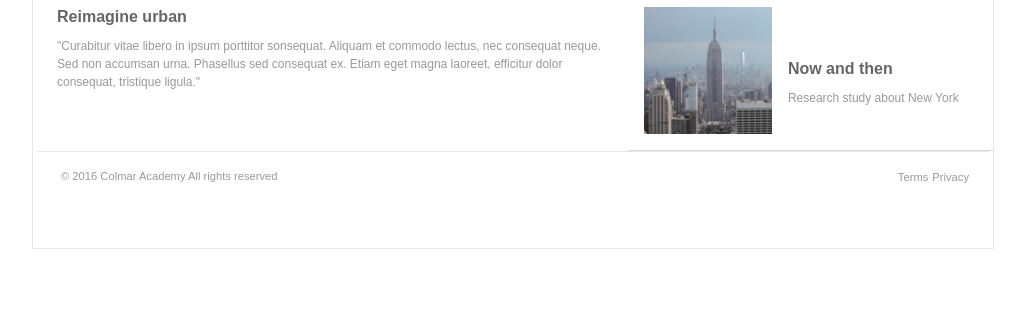
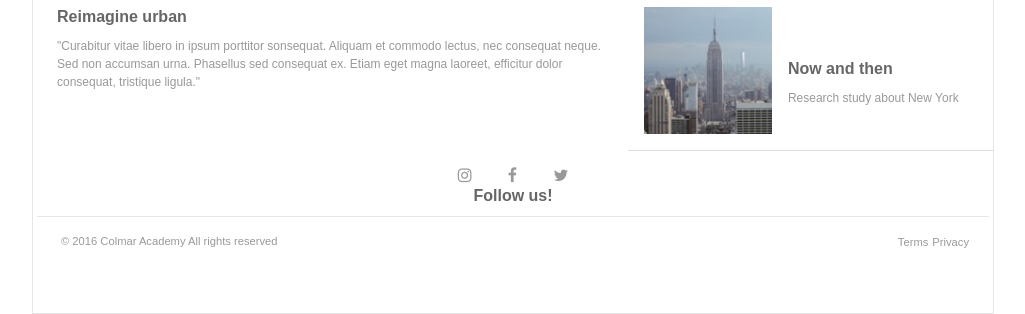
Before and after one commit to glennrosenberg/ColmarAcademy, a plain HTML site: page index.html in a window 1280 px wide. Shown: the part 2073-2387 px from the top of the page, without its empty margins (127-1152 px from the left). Before the commit the page ends 2322 px from the top, so only its background shows below. Drawn offline with Linux system fonts and the light colour scheme.

Commit message:
add social media icons and links to social.html construction page

```diff
--- a/index.html
+++ b/index.html
@@ -8,6 +8,7 @@
   <link rel="stylesheet" href="./resources/css/reset.css" type="text/css" />
   <link rel="stylesheet" href="./resources/css/style.css" type="text/css" />
   <link rel="stylesheet" href="./resources/css/site480.css" type="text/css" />
+  <link rel="stylesheet" type="text/css" href="https://maxcdn.bootstrapcdn.com/font-awesome/4.7.0/css/font-awesome.css">
 </head>
 <body>
   <div class="main">
@@ -192,6 +193,14 @@
           </div>  <!-- narrow -->
         </div>  <!-- thesiscollection -->
       </div>  <!-- thesis -->
+      <div class="social">
+        <div class="sociallinks">
+          <a href="./site/social.html"><i class="fa fa-instagram"></i></a>
+          <a href="./site/social.html"><i class="fa fa-facebook"></i></a>
+          <a href="./site/social.html"><i class="fa fa-twitter"></i></a>
+        </div>
+        <h3>Follow us!</h3>
+      </div>
       <footer>
         <div class="copyright">
           <p>&copy 2016 Colmar Academy All rights reserved</p>
@@ -203,7 +212,7 @@
           </ul>
         </div>  <!-- disclosure -->
       </footer>
-    </div>  <!-- site site960 -->
+    </div>  <!-- site -->
   </div>  <!-- main -->
 </body>
 </html>
--- a/resources/css/style.css
+++ b/resources/css/style.css
@@ -266,6 +266,24 @@ nav a {
   padding: 1.5rem 0 0.5rem 0;
 }
 
+/* Social media section */
+
+.social {
+  display: flex;
+  flex-direction: column;
+  align-items: center;
+  width: 100%;
+}
+
+.sociallinks {
+  padding-top: 1rem;
+}
+
+.sociallinks a {
+  color: hsl(0, 0%, 60%);
+  padding: 0 1rem;
+}
+
 /* Footer section */
 
 footer {
```
Also changed, not shown: site/social.html (added, +17 -0 lines).
